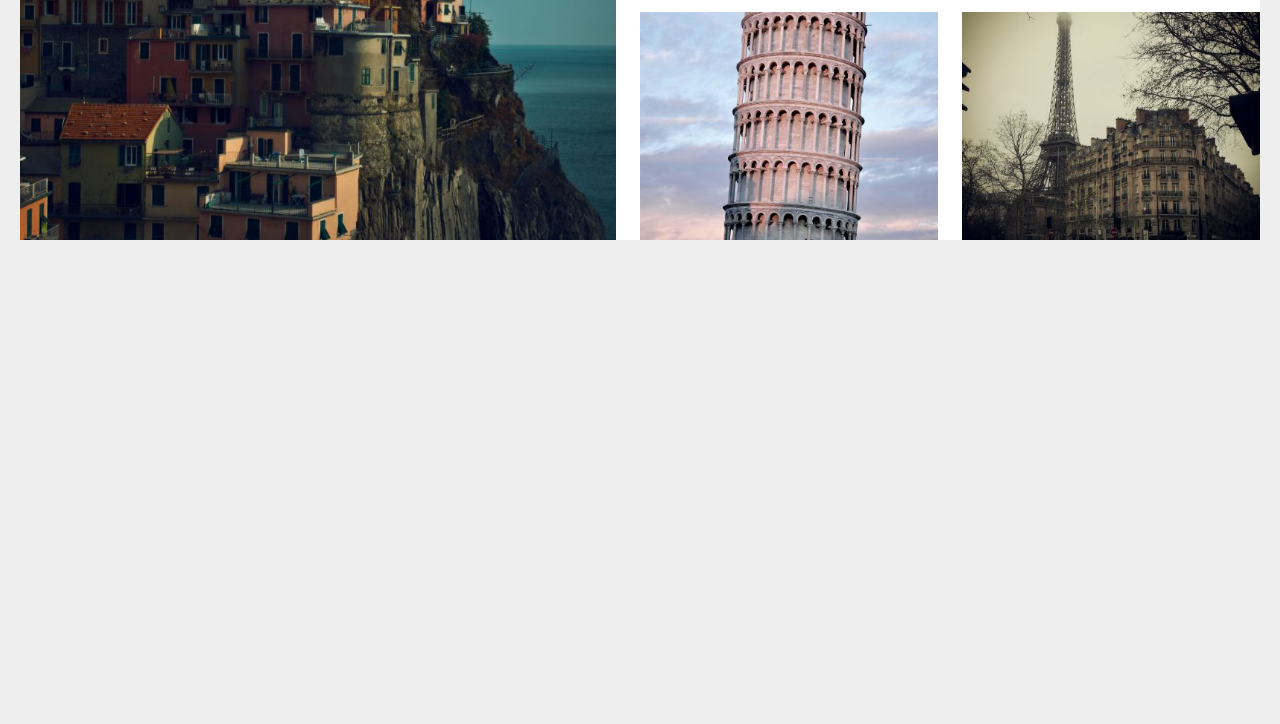
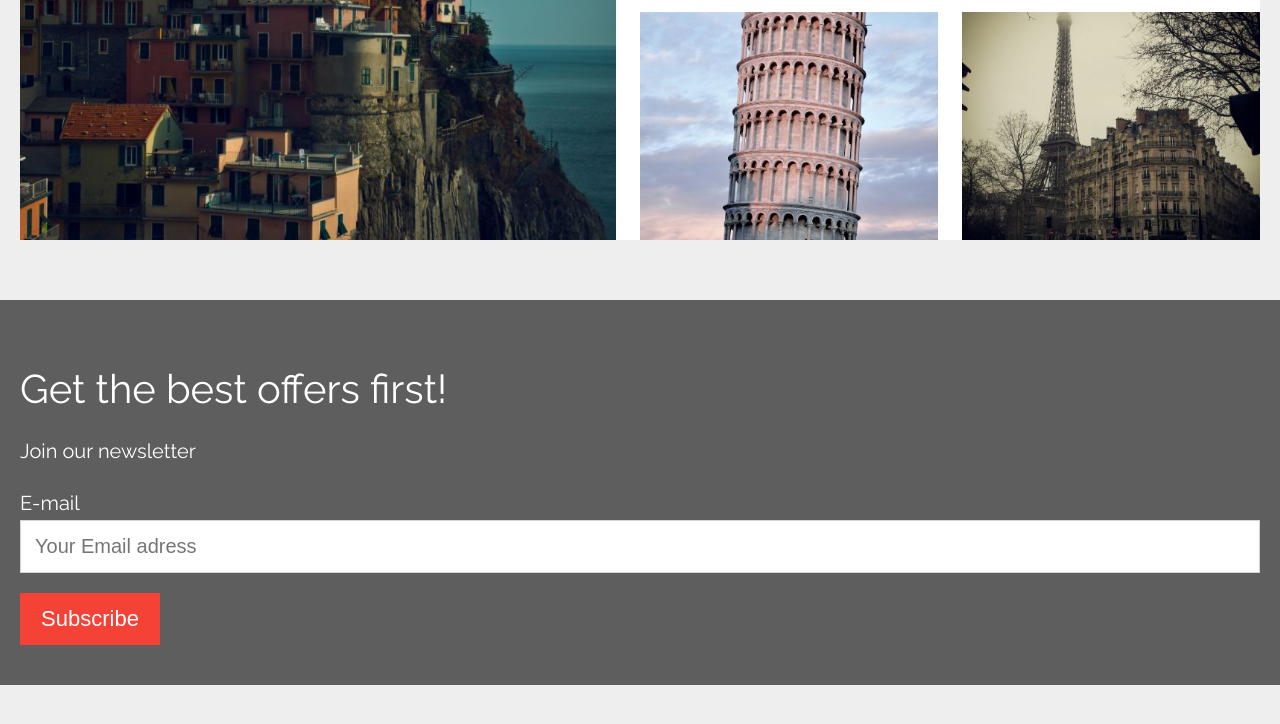
Before and after one commit to HariKrishnan-RS/webpage, a plain HTML site: page index.html in a window 1280 px wide. Shown: the part 3427-4151 px from the top of the page. Drawn offline with Linux system fonts and the light colour scheme.

Commit message:
added best offer bar

```diff
--- a/index.html
+++ b/index.html
@@ -194,7 +194,21 @@
       </div>
     </section>
 
-    <footer></footer>
+    <footer>
+      <div class="best-offers">
+        <h1>Get the best offers first!</h1>
+        <p>Join our newsletter</p>
+        <form class="email-form">
+          <label>E-mail</label>
+          <input
+            class="email-text-box"
+            type="email"
+            placeholder="Your Email adress"
+          />
+          <input class="subscribe-button" type="button" value="Subscribe" />
+        </form>
+      </div>
+    </footer>
     <br />
     <br />
     <br /><br />
@@ -229,5 +243,109 @@
     <br />
     <br />
     <br />
+    <br />
+    <br />
+    <br />
+    <br />
+    <br />
+    <br />
+    <br />
+    <br />
+    <br />
+    <br />
+    <br />
+    <br />
+    <br />
+    <br />
+    <br />
+    <br />
+    <br />
+    <br />
+    <br />
+    <br />
+    <br />
+    <br />
+    <br />
+    <br />
+    <br />
+    <br />
+    <br />
+    <br />
+    <br />
+    <br />
+    <br />
+    <br />
+    <br />
+    <br />
+    <br />
+    <br />
+    <br />
+    <br />
+    <br />
+    <br />
+    <br />
+    <br />
+    <br />
+    <br />
+    <br />
+    <br />
+    <br />
+    <br />
+    <br />
+    <br />
+    <br />
+    <br />
+    <br />
+    <br />
+    <br />
+    <br />
+    <br />
+    <br />
+    <br />
+    <br />
+    <br />
+    <br />
+    <br />
+    <br />
+    <br />
+    <br />
+    <br />
+    <br />
+    <br />
+    <br />
+    <br />
+    <br />
+    <br />
+    <br />
+    <br />
+    <br />
+    <br />
+    <br />
+    <br />
+    <br />
+    <br />
+    <br />
+    <br />
+    <br />
+    <br />
+    <br />
+    <br />
+    <br />
+    <br />
+    <br />
+    <br />
+    <br />
+    <br />
+    <br />
+    <br />
+    <br />
+    <br />
+    <br />
+    <br />
+    <br />
+    <br />
+    <br />
+    <br />
+    <br />
   </body>
 </html>
--- a/style.css
+++ b/style.css
@@ -386,3 +386,55 @@ article p {
   width: 100%;
   height: 100%;
 }
+.best-offers {
+  padding: 20px;
+  background-color: #5e5e5e;
+  padding-bottom: 40px;
+}
+.best-offers h1 {
+  color: white;
+  margin-top: 45px;
+  font-size: 40px;
+  font-weight: 500;
+}
+
+.best-offers p {
+  color: white;
+  font-size: 20px;
+  padding-bottom: 8px;
+}
+
+.best-offers form {
+  display: flex;
+  flex-direction: column;
+}
+
+.best-offers label {
+  color: #fff;
+  margin-bottom: 5px;
+  font-size: 20px;
+}
+.email-text-box {
+  font-size: 20px;
+  font-weight: 100;
+  padding: 14px;
+  margin-bottom: 20px;
+  border: 1px solid lightgray;
+}
+
+.subscribe-button {
+  width: 140px;
+  font-size: 22px;
+  padding: 13px 20px;
+  font-weight: 100;
+  color: white;
+  background-color: #f44336;
+  border: 0;
+}
+.best-offers:hover {
+  background-color: black;
+}
+.subscribe-button:hover {
+  color: black;
+  background-color: #ebebeb;
+}
```
